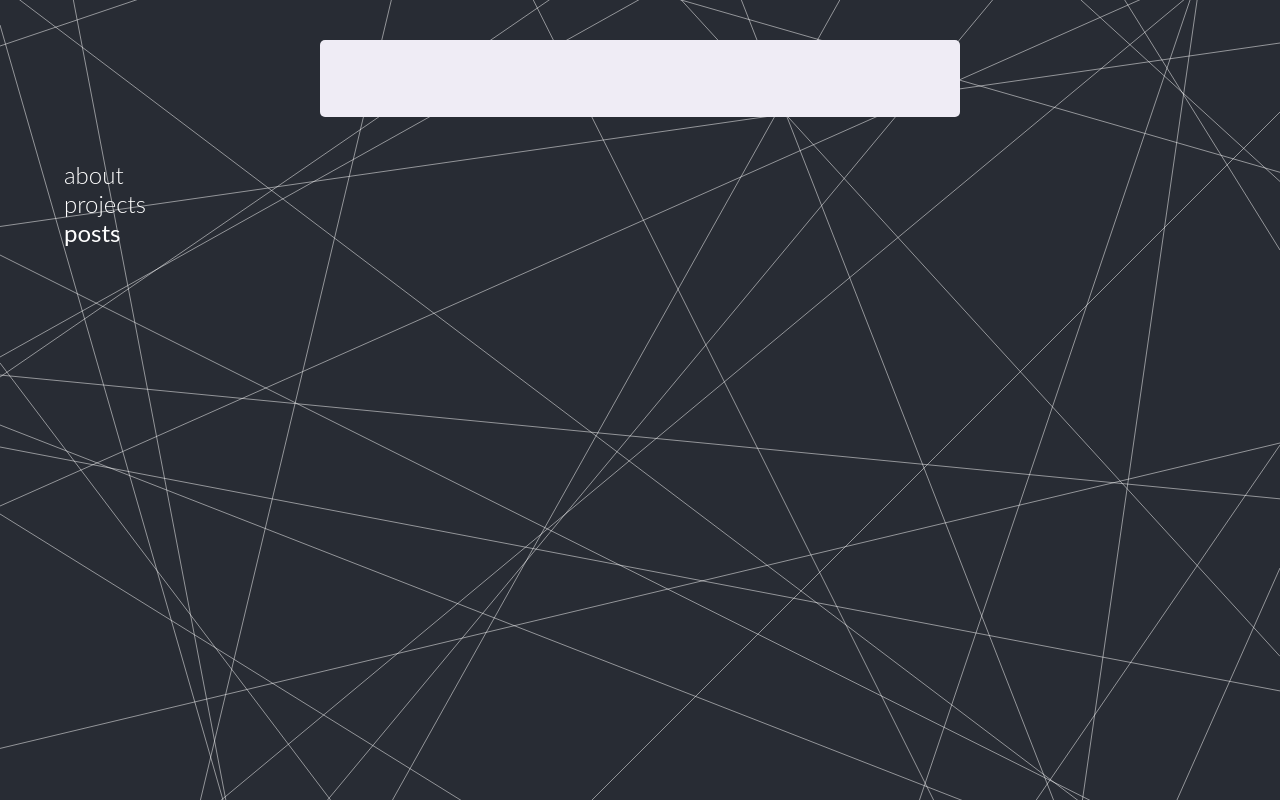
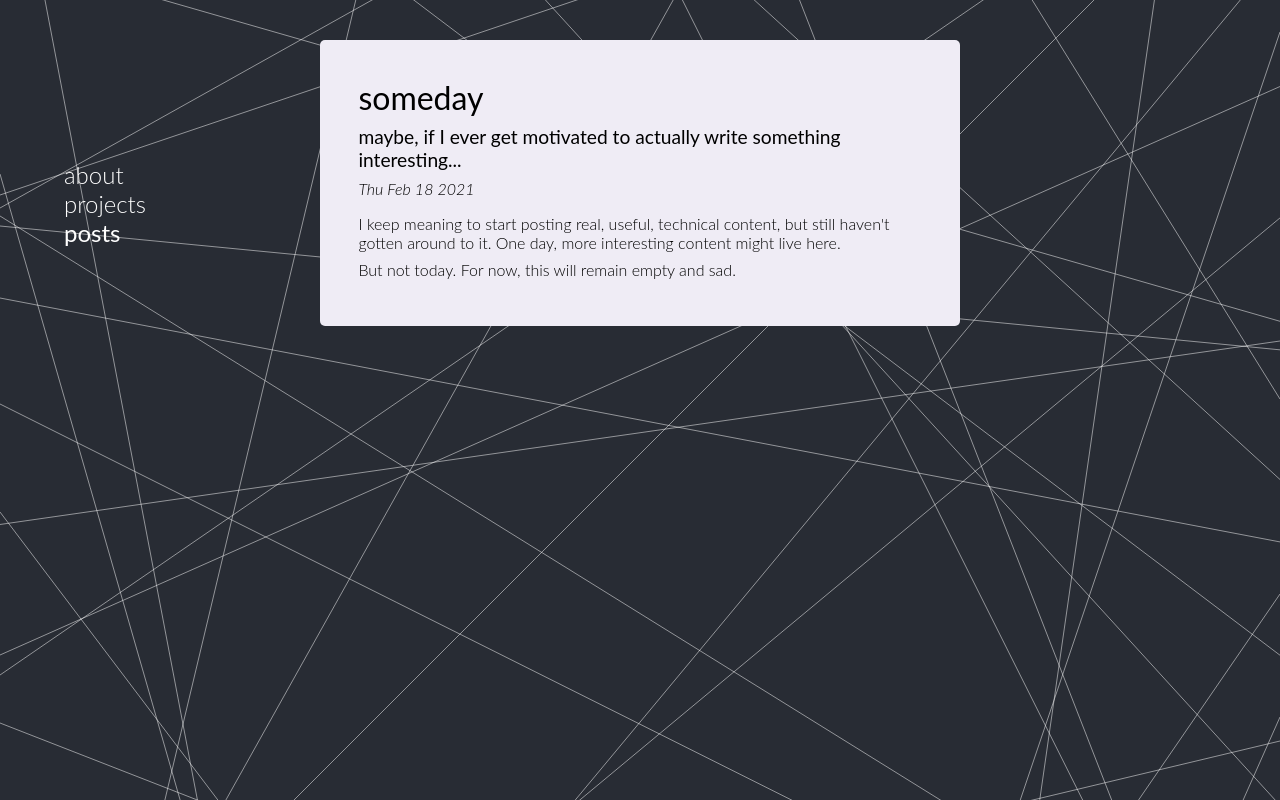
Before and after one commit to kyeb/kyeburchard-next, a Next.js app: page /posts in a window 1280 px wide. Built offline with nearby package versions, Linux system fonts and the light colour scheme.

Commit message:
Update posts page to have content

```diff
--- a/components/About.tsx
+++ b/components/About.tsx
@@ -19,14 +19,15 @@ const About = () => {
       </div>
       <div className={styles.content}>
         <p>
-          I'm a recent grad from MIT (Course 6-2), a tech enthusiast, and an
+          I'm a recent grad from MIT (course 6-2), a tech enthusiast, and an
           optimist with a passion for learning. Recently, I've been relaxing and
           working on this website. I'm always looking for something new to
           learn!
         </p>
         <p>
           Now, I'm working as a full-stack engineer at Stripe, optimizing
-          performance and handling frontend analytics across a massive React
+          performance, handling frontend analytics, driving migrations, and
+          working on other platform-shaped problems across a massive React
           application and Ruby backend.
         </p>
         <p>
--- /dev/null
+++ b/components/posts/Post.tsx
@@ -0,0 +1,23 @@
+import ReactMarkdown from "react-markdown";
+import styles from "../../styles/PostList.module.css";
+import contentStyles from "../../styles/Content.module.css";
+import { PostInfo } from "../../pages/posts";
+
+interface PostProps {
+  post: PostInfo;
+}
+
+const Project = ({ post }: PostProps) => {
+  return (
+    <div className={styles.post}>
+      <h1>{post.title}</h1>
+      {post.excerpt && <h2>{post.excerpt}</h2>}
+      <p className={styles.date}>{post.date.toDateString()}</p>
+      <div className={contentStyles.content}>
+        <ReactMarkdown>{post.content}</ReactMarkdown>
+      </div>
+    </div>
+  );
+};
+
+export default Project;
--- /dev/null
+++ b/components/posts/PostList.tsx
@@ -0,0 +1,19 @@
+import styles from "../../styles/Posts.module.css";
+import Post from "./Post";
+import { PostInfo } from "../../pages/posts";
+
+interface PostsProps {
+  posts: PostInfo[];
+}
+
+const Project = (props: PostsProps) => {
+  return (
+    <>
+      {props.posts.map((post) => (
+        <Post post={post} key={post.name} />
+      ))}
+    </>
+  );
+};
+
+export default Project;
--- a/content/posts/blog.md
+++ b/content/posts/blog.md
@@ -1,8 +1,11 @@
 ---
-name: Someday
+title: someday
 image: none
-date: 2021-2-18
+date: 2021-02-18
+excerpt: maybe, if I ever get motivated to actually write something interesting...
 ---
 
-I keep meaning to start a blog, but still haven't gotten around to it. One
-day, more interesting content will live here.
+I keep meaning to start posting real, useful, technical content, but still
+haven't gotten around to it. One day, more interesting content might live here.
+
+But not today. For now, this will remain empty and sad.
--- a/pages/posts.tsx
+++ b/pages/posts.tsx
@@ -1,6 +1,8 @@
-import { CONTENT_REPO } from "../lib/constants";
+import matter from "gray-matter";
+
 import { getPosts, ContentInfo } from "../lib/content";
 import Layout from "../components/Layout";
+import PostList from "../components/posts/PostList";
 
 interface PostsPageProps {
   posts: ContentInfo[];
@@ -8,20 +10,31 @@ interface PostsPageProps {
 
 export interface PostInfo {
   name: string;
-  image: string;
+  title: string;
+  excerpt?: string;
+  date: Date;
   content: string;
 }
 
 const PostsPage = (props: PostsPageProps) => {
   const { posts } = props;
-  // TODO: parse markdown matter for info
-  const parsedPosts = posts.map((post) => ({
-    icon: "todo",
-    content: post.content,
-    name: post.name,
-  }));
+  const parsedProjects = posts
+    .map(({ name, content }): PostInfo => {
+      const parsed = matter(content);
+      return {
+        name,
+        content: parsed.content,
+        excerpt: parsed.data.excerpt,
+        title: parsed.data.title,
+        date: parsed.data.date,
+      };
+    })
+    .sort((a, b) => b.date.getTime() - a.date.getTime());
+
   return (
-    <Layout currentPage="posts">{/* <Posts posts={parsedPosts} /> */}</Layout>
+    <Layout currentPage="posts">
+      <PostList posts={parsedProjects} />
+    </Layout>
   );
 };
 
--- a/styles/Content.module.css
+++ b/styles/Content.module.css
@@ -1,4 +1,4 @@
-/* Hyperlink styling for in-content */
+/* Shared styles for content across the site */
 
 /* https://www.webfx.com/blog/web-design/hyperlink-design/ */
 .content a {
@@ -11,3 +11,7 @@
 .content a:hover {
   border-bottom: 1px solid var(--link);
 }
+
+.content p {
+  padding-bottom: 0.5em;
+}
--- /dev/null
+++ b/styles/PostList.module.css
@@ -0,0 +1,14 @@
+.post h1 {
+  font-size: 2rem;
+  padding-bottom: 0.5rem;
+}
+
+.post h2 {
+  font-size: 1.2rem;
+  padding-bottom: 0.5rem;
+}
+
+.date {
+  font-style: italic;
+  padding-bottom: 1rem;
+}
--- a/styles/ProjectsList.module.css
+++ b/styles/ProjectsList.module.css
@@ -40,10 +40,6 @@
   gap: 0.5em;
 }
 
-.projectDescription p {
-  padding-bottom: 0.5em;
-}
-
 .projectIconImageContainer {
   height: 1em;
 }
```
